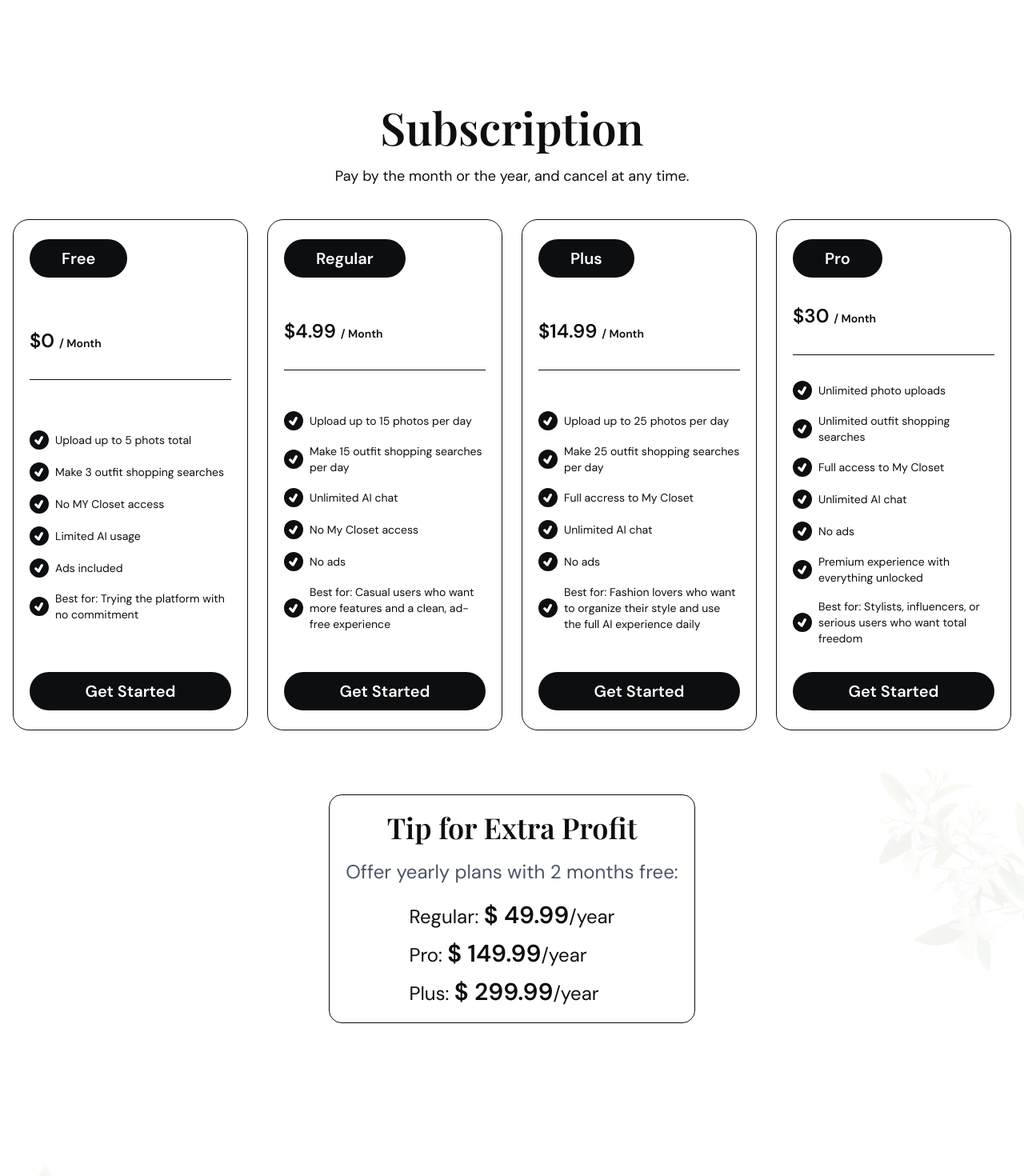
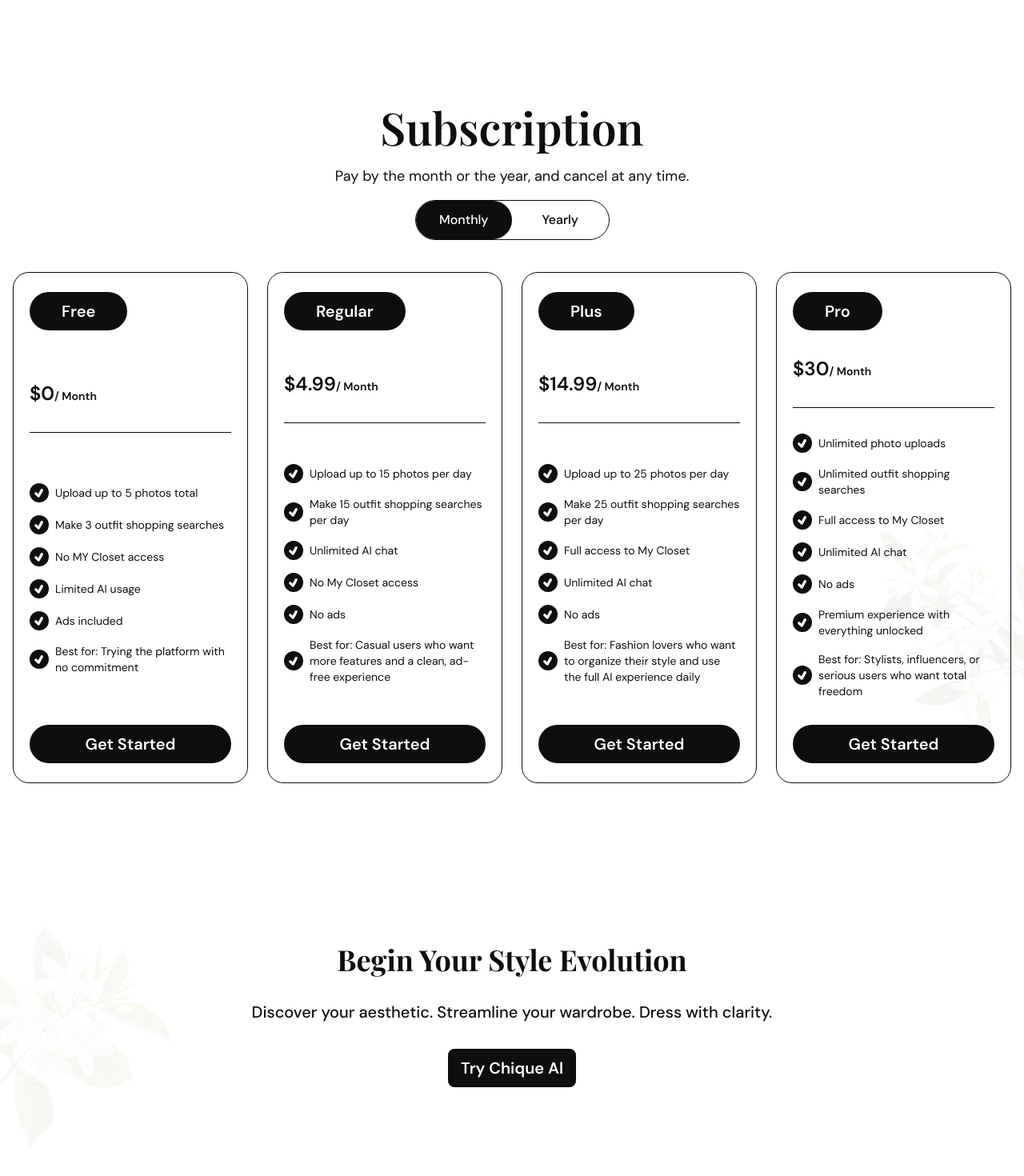
Before and after one commit to Webgenius0/chique, a Next.js app: page / in a window 1280 px wide. Shown: the part 2195-3665 px from the top of the page at 80% size. Built offline with nearby package versions, Linux system fonts and the light colour scheme; a web font is replaced by a local one; what @ant-design/nextjs-registry would draw is missing.

Commit message:
Price updated

```diff
--- a/components/home/Price.jsx
+++ b/components/home/Price.jsx
@@ -1,4 +1,5 @@
 "use client";
+import { useState } from "react";
 import { FaStar } from "react-icons/fa";
 import CommonTitle from "../common/CommonTitle";
 import CommonBtn from "../common/CommonBtn";
@@ -14,20 +15,27 @@ const flipVariants = {
     opacity: 1,
     transition: {
       duration: 0.1,
-      delay: index * 0.2, // staggered delay
+      delay: index * 0.2,
       ease: "easeOut",
     },
   }),
 };
 
 const Price = () => {
+  const [billingType, setBillingType] = useState("monthly");
+
+  const handleToggle = (type) => {
+    setBillingType(type);
+  };
+
   const cardItems = [
     {
       id: 1,
       buttonText: "Free",
-      price: 0,
+      monthlyPrice: 0,
+      yearlyPrice: 0,
       subtitle: [
-        "Upload up to 5 phots total",
+        "Upload up to 5 photos total",
         "Make 3 outfit shopping searches",
         "No MY Closet access",
         "Limited AI usage",
@@ -38,7 +46,8 @@ const Price = () => {
     {
       id: 2,
       buttonText: "Regular",
-      price: 4.99,
+      monthlyPrice: 4.99,
+      yearlyPrice: 49.99,
       subtitle: [
         "Upload up to 15 photos per day",
         "Make 15 outfit shopping searches per day",
@@ -51,11 +60,12 @@ const Price = () => {
     {
       id: 3,
       buttonText: "Plus",
-      price: 14.99,
+      monthlyPrice: 14.99,
+      yearlyPrice: 149.99,
       subtitle: [
         "Upload up to 25 photos per day",
         "Make 25 outfit shopping searches per day",
-        "Full accress to My Closet",
+        "Full access to My Closet",
         "Unlimited AI chat",
         "No ads",
         "Best for: Fashion lovers who want to organize their style and use the full AI experience daily",
@@ -64,7 +74,8 @@ const Price = () => {
     {
       id: 4,
       buttonText: "Pro",
-      price: 30,
+      monthlyPrice: 30,
+      yearlyPrice: 299.99,
       subtitle: [
         "Unlimited photo uploads",
         "Unlimited outfit shopping searches",
@@ -99,18 +110,51 @@ const Price = () => {
             priority
           />
         </motion.div>
+
+        {/* Title + Toggle */}
         <div className="w-full flex flex-col md:gap-4 gap-2 text-center items-center">
           <CommonTitle
             text="Subscription"
-            className={
-              "font-secondary md:text-4xl sm:text-3xl xs:text-2xl text-xl"
-            }
+            className="font-secondary md:text-4xl sm:text-3xl xs:text-2xl text-xl"
           />
           <p className="text-lg text-primary-dark font-primary font-normal text-center">
             Pay by the month or the year, and cancel at any time.
           </p>
+
+          {/* Monthly/Yearly Toggle */}
+          <div className="relative flex items-center w-[243px] h-[50px] bg-white/5 rounded-full border">
+            {/* Slider */}
+            <div
+              className={`absolute w-1/2 h-full bg-[#0D0E10] rounded-full transition-all duration-300 ease-in-out ${
+                billingType === "yearly"
+                  ? "translate-x-[120px]"
+                  : "translate-x-0"
+              }`}
+            ></div>
+
+            {/* Monthly Button */}
+            <button
+              onClick={() => handleToggle("monthly")}
+              className={`z-10 w-1/2 h-full rounded-full text-center font-medium transition-all duration-300 cursor-pointer ${
+                billingType === "monthly" ? "text-white" : "text-black"
+              }`}
+            >
+              Monthly
+            </button>
+
+            {/* Yearly Button */}
+            <button
+              onClick={() => handleToggle("yearly")}
+              className={`z-10 w-1/2 h-full rounded-full text-center font-medium transition-all duration-300 cursor-pointer ${
+                billingType === "yearly" ? "text-white" : "text-black"
+              }`}
+            >
+              Yearly
+            </button>
+          </div>
         </div>
-        {/* cards */}
+
+        {/* Pricing Cards */}
         <div className="w-full grid lg:grid-cols-4 xs:grid-cols-2 grid-cols-1 sm:gap-6 gap-3">
           {cardItems.map((item, index) => (
             <motion.div
@@ -119,7 +163,7 @@ const Price = () => {
               variants={flipVariants}
               initial="hidden"
               whileInView="visible"
-              custom={index} // this is passed to variants for delay
+              custom={index}
               viewport={{ once: true, amount: 0 }}
               style={{ transformStyle: "preserve-3d" }}
             >
@@ -127,11 +171,17 @@ const Price = () => {
                 {item.buttonText}
               </CommonBtn>
               <p className="text-2xl font-semibold text-primary-dark font-primary border-b sm:pb-8 pb-5">
-                ${item.price} <span className="text-sm">/ Month</span>
+                $
+                {billingType === "monthly"
+                  ? item.monthlyPrice
+                  : item.yearlyPrice}
+                <span className="text-sm">
+                  / {billingType === "monthly" ? "Month" : "Year"}
+                </span>
               </p>
               <ul className="space-y-4">
                 {item?.subtitle?.map((subtitle, index) => (
-                  <li key={index} className=" flex gap-2 items-center text-sm">
+                  <li key={index} className="flex gap-2 items-center text-sm">
                     <div className="min-w-6 h-6 rounded-full bg-primary-dark p-0.5">
                       <TiTick className="text-white text-xl" />
                     </div>
@@ -145,40 +195,9 @@ const Price = () => {
             </motion.div>
           ))}
         </div>
-        {/* Tip for Extra Profit Section */}
-        <div className="w-fit sm:p-5 p-3 mx-auto sm:mt-10 mt-5 flex flex-col sm:gap-5 gap-3 items-center text-center border border-primary-dark rounded-2xl hover:bg-[#B1B0B0] transition duration-500">
-          <p className="xl:text-4xl sm:text-3xl text-2xl font-semibold font-secondary text-primary-dark">
-            Tip for Extra Profit
-          </p>
-          <p className="sm:text-2xl xs:text-xl text-lg text-gray-600 max-w-xl font-primary">
-            Offer yearly plans with 2 months free:
-          </p>
-          <div className="flex flex-col items-start gap-3 font-primary">
-            <p className="sm:text-2xl text-xl">
-              Regular:{" "}
-              <span className="sm:text-3xl xs:text-2xl text-xl font-semibold">
-                $ 49.99
-              </span>
-              /year
-            </p>
-            <p className="sm:text-2xl text-xl">
-              Pro:{" "}
-              <span className="sm:text-3xl xs:text-2xl text-xl font-semibold">
-                $ 149.99
-              </span>
-              /year
-            </p>
-            <p className="sm:text-2xl text-xl">
-              Plus:{" "}
-              <span className="sm:text-3xl xs:text-2xl text-xl font-semibold">
-                $ 299.99
-              </span>
-              /year
-            </p>
-          </div>
-        </div>
       </div>
     </div>
   );
 };
+
 export default Price;
```
